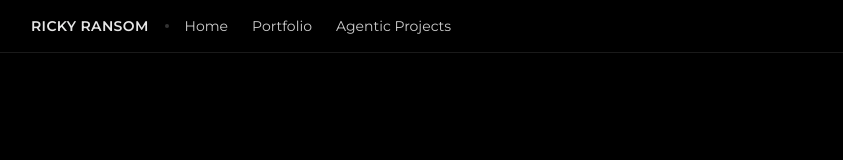
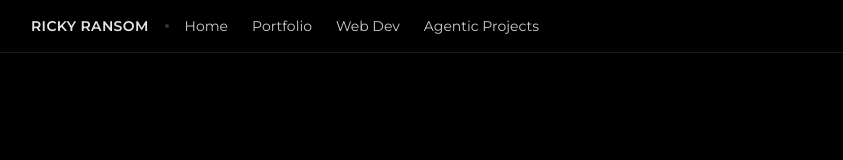
Before and after one commit to rickytechie/ricky-ransom-site, a Next.js app: page / in a window 1280 px wide. Shown: the top 160 px of the page, without its empty margins (1-844 px from the left). Built offline with nearby package versions, Linux system fonts and the light colour scheme.

Commit message:
build: ground-zero blueprint deployment with ironclad nav routing

```diff
--- a/app/layout.tsx
+++ b/app/layout.tsx
@@ -35,12 +35,19 @@ export default function RootLayout({
                 <Link href="/" className="text-white/80 hover:text-white transition">
                   Home
                 </Link>
-                <Link href="/projects" className="text-white/80 hover:text-white transition">
+                <Link href="/#projects" className="text-white/80 hover:text-white transition">
                   Portfolio
+                </Link>
+                <Link
+                  href="/portfolio/web-dev-projects"
+                  className="text-white/80 hover:text-white transition"
+                >
+                  Web Dev
                 </Link>
                 <Link href="/agentic-projects" className="text-white/80 hover:text-white transition">
                   Agentic Projects
                 </Link>
+
               </nav>
             </div>
           </div>
```
Also changed, not shown: src/app/layout.tsx (added).
